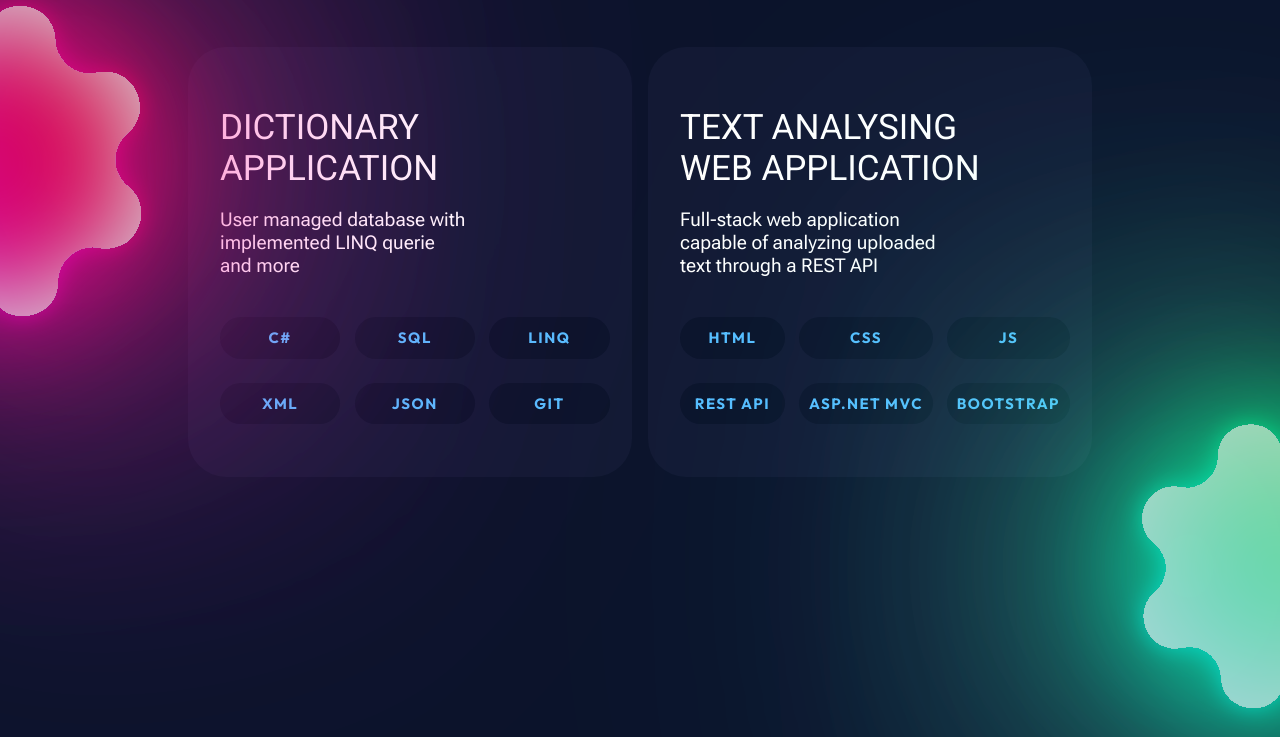
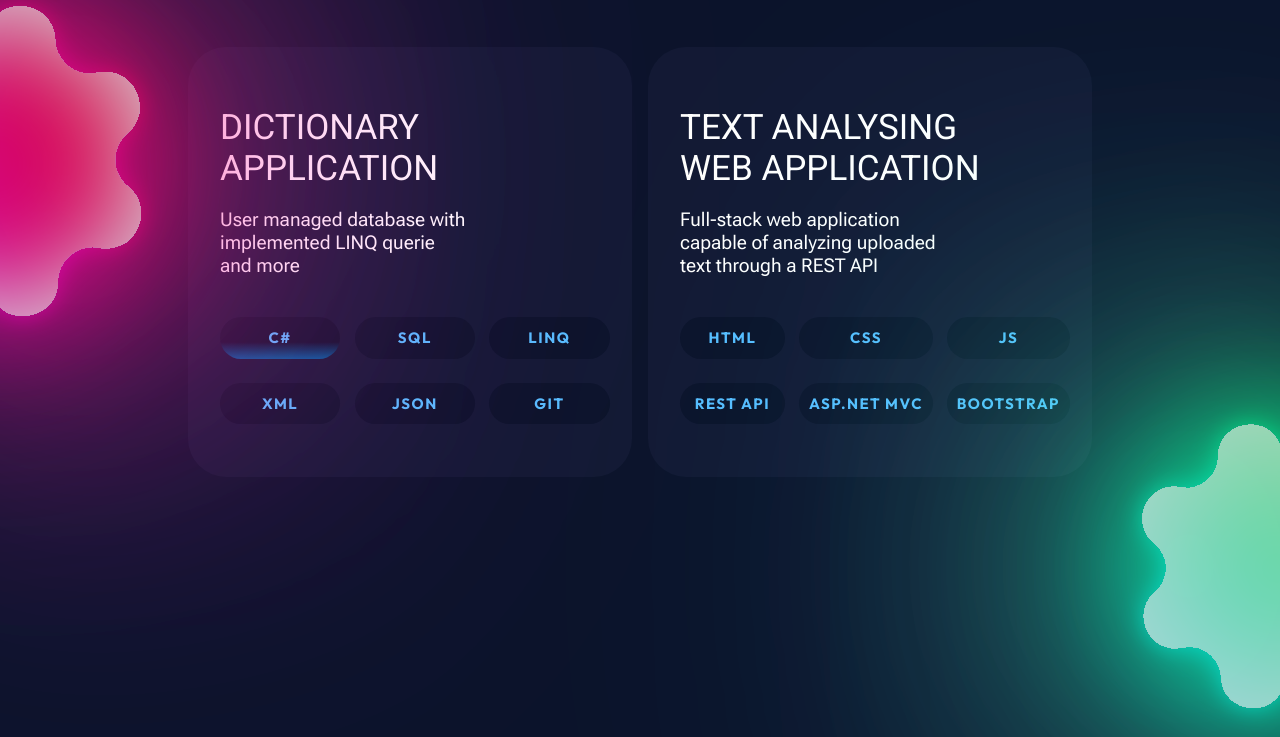
Before and after one commit to filemat/portfolio, a plain HTML site: page FRONTEND/index.html in a window 1280 px wide. In both pictures the pointer is over the element "C#". Shown: the part 1599-2336 px from the top of the page. Drawn offline with Linux system fonts and the light colour scheme.

Commit message:
Add linear-gradient effect to skill-badge hover

```diff
--- a/FRONTEND/styles/main.css
+++ b/FRONTEND/styles/main.css
@@ -291,11 +291,12 @@ html {
   white-space: nowrap;
 }
 
+.projects-card-badges p:hover {
+  background: linear-gradient(to bottom, #0B132B 60%, #005C97 100%);
+}
+
 .project-card-spacer {
   flex-grow: 1;
-}
-
-div {
 }
 
 /* --- Responsive Design --- */
```
